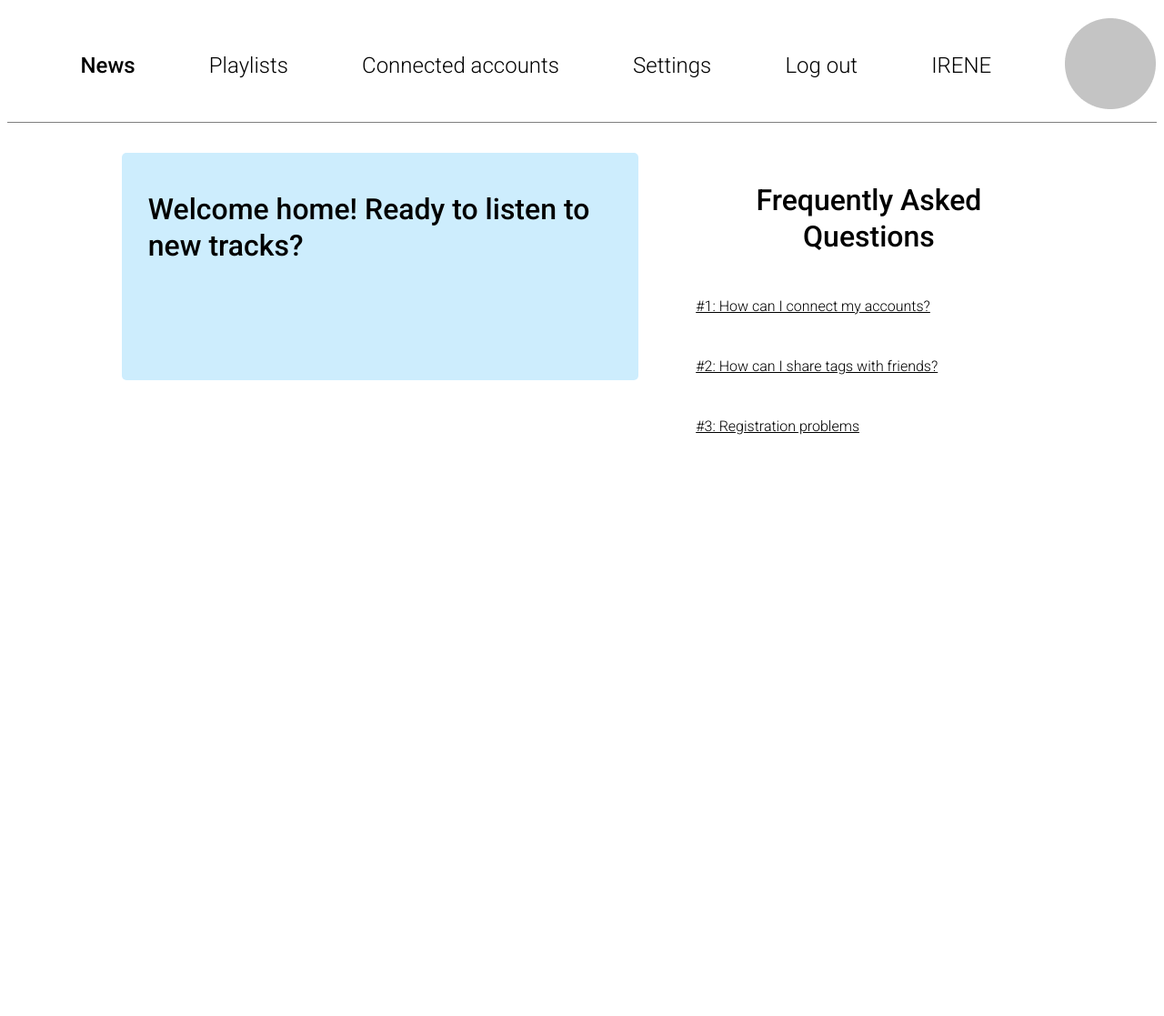
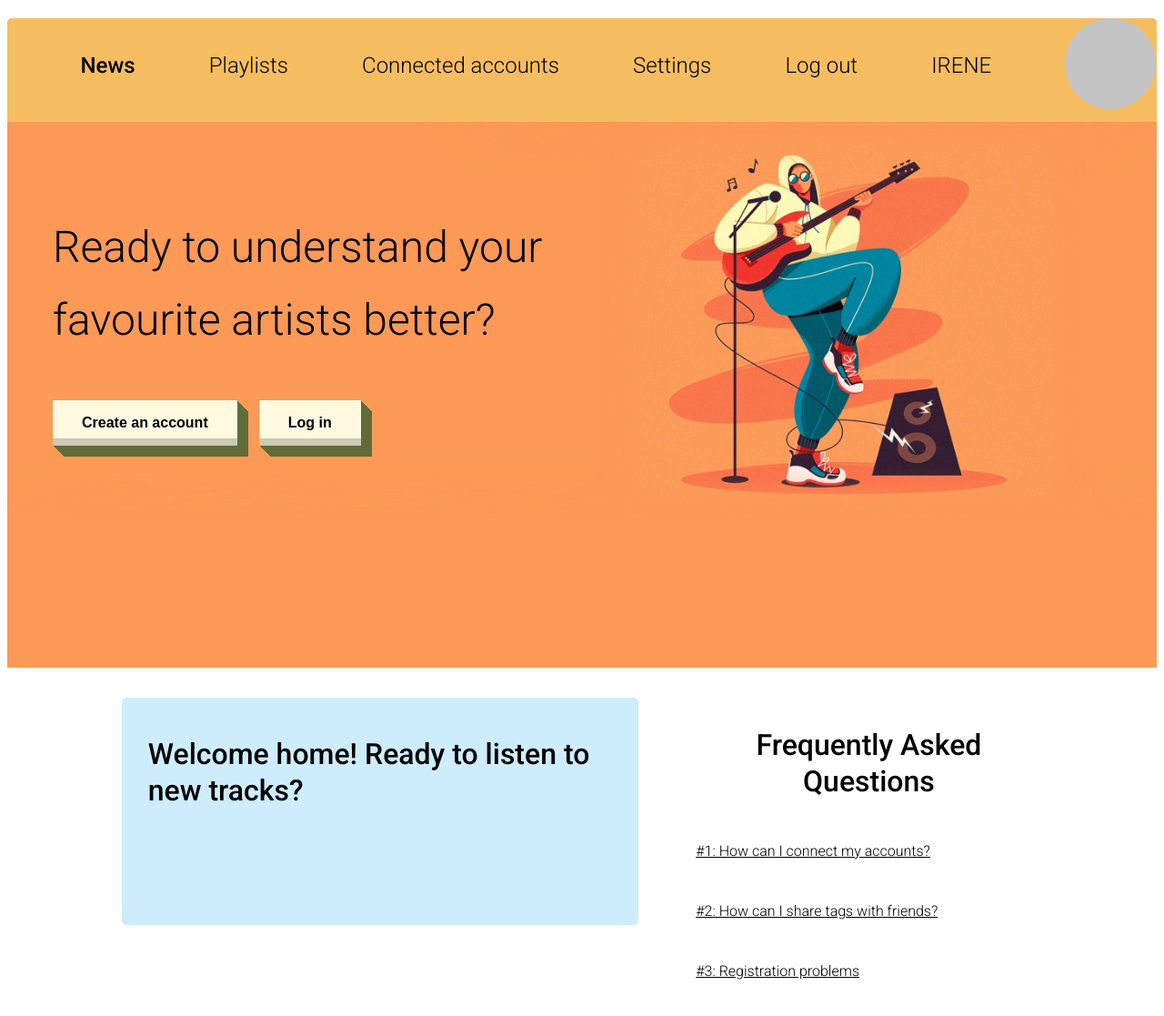
Before and after one commit to nerhneiro/projectLIT2021, a Django app: page / in a window 1280 px wide. Shown: the whole page at 91% size. Before the commit the page ends 478 px from the top, so only its background shows below. Run offline with Django 3.2, Linux system fonts and the light colour scheme.

Commit message:
add index.html design

```diff
--- a/projectLIT/mainapp/templates/mainapp/index.html
+++ b/projectLIT/mainapp/templates/mainapp/index.html
@@ -17,7 +17,16 @@
     </div>
 {%  endblock %}
 {%  block content %}
+    <div class="content-news-beginning">
+    <div class="content-news-beginning-inside">
+        <p class="content-news-beginning-header">Ready to understand your favourite artists better?</p>
+    <button class="content-news-beginning-button-register">Create an account</button>
+     <button class="content-news-beginning-button-login">Log in</button>
+    </div>
+
+    </div>
     <div class="content-news">
+
     <div class="content-news-header">
      <a class="welcome-block-href" href="">
       <div class="welcome-block">
--- a/projectLIT/static/css/main.css
+++ b/projectLIT/static/css/main.css
@@ -13,8 +13,11 @@
 }
 .menu {
     width: 100%;
-    border-bottom: 1px grey solid;
+    /*border-bottom: 1px grey solid;*/
     padding-bottom: 10px;
+    background-color: #f6bd60;
+    border-top-left-radius: 5px;
+    border-top-right-radius: 5px;
 }
 ul, li {
     display: block;
@@ -60,7 +63,7 @@ ul, li {
     letter-spacing: 0em;
 }
 .menu-list li a:hover {
-    color: gray;
+    color: #606C38;
 }
 .menu {
     margin-top: 12px;
@@ -70,6 +73,7 @@ ul, li {
 }
 .photo-element {
     float: right;
+    vertical-align: center;
 }
 .content {
     width: 80%;
@@ -346,10 +350,110 @@ html, body {
 
 
 /*NEWS PAGE*/
+.content-news-beginning-header {
+    color: black;
+    font-family: 'Roboto';
+    font-size: 3em;
+    line-height: 80px;
+    font-weight: 300;
+
+}
 .content-news {
     width: 80%;
     margin: auto;
     padding-top: 33px;
+    display: flex;
+    flex-direction: column;
+}
+.content-news-beginning-inside {
+    position: absolute;
+    width: 50%;
+    margin: 50px;
+}
+.content-news-beginning {
+    display: flex;
+    flex-direction: row;
+    /*background-color: #fe9653;*/
+    background-image: url("../../static/img/main_music_logo.jpeg");
+    min-height: 600px;
+    background-size: 100%;
+    background-repeat: no-repeat;
+    background-color: #FD9956;
+}
+.content-news-beginning-button-register {
+    margin-right: 20px;
+    outline:0;
+  font-size:1em;
+  font-weight:600;
+  background:#FEFAE0;
+  border:none;
+  padding: 1em 2em;
+  transition:all .3s ease-out;
+  box-shadow:inset 0 -8px 0 0 rgba(0,0,0,.2),
+    1px 1px 0 0 #606C38,
+    2px 2px 0 0 #606C38,
+    3px 3px 0 0 #606C38,
+    4px 4px 0 0 #606C38,
+    5px 5px 0 0 #606C38,
+    6px 6px 0 0 #606C38,
+    7px 7px 0 0 #606C38,
+    8px 8px 0 0 #606C38,
+    9px 9px 0 0 #606C38,
+    10px 10px 0 0 #606C38,
+    11px 11px 0 0 #606C38,
+    12px 12px 0 0 #606C38;
+}
+.content-news-beginning-button-register:hover{
+  color:#606C38;
+}
+.content-news-beginning-button-register:active{
+  color:#222;
+  box-shadow:inset 0 -4px 0 0 rgba(0,0,0,.1),
+    1px 1px 0 0 #606C38,
+    2px 2px 0 0 #606C38,
+    3px 3px 0 0 #606C38,
+    4px 4px 0 0 #606C38,
+    5px 5px 0 0 #606C38;
+}
+.content-news-beginning-button-login {
+    /*height: 5em;*/
+    /*width: 10em;*/
+    outline:0;
+  font-size:1em;
+  font-weight:600;
+  background:#FEFAE0;
+  border:none;
+  padding: 1em 2em;
+  transition:all .3s ease-out;
+  box-shadow:inset 0 -8px 0 0 rgba(0,0,0,.2),
+    1px 1px 0 0 #606C38,
+    2px 2px 0 0 #606C38,
+    3px 3px 0 0 #606C38,
+    4px 4px 0 0 #606C38,
+    5px 5px 0 0 #606C38,
+    6px 6px 0 0 #606C38,
+    7px 7px 0 0 #606C38,
+    8px 8px 0 0 #606C38,
+    9px 9px 0 0 #606C38,
+    10px 10px 0 0 #606C38,
+    11px 11px 0 0 #606C38,
+    12px 12px 0 0 #606C38;
+}
+.content-news-beginning-button-login:hover{
+  color:#606C38;
+}
+.content-news-beginning-button-login:active{
+  color:#222;
+  box-shadow:inset 0 -4px 0 0 rgba(0,0,0,.1),
+    1px 1px 0 0 #606C38,
+    2px 2px 0 0 #606C38,
+    3px 3px 0 0 #606C38,
+    4px 4px 0 0 #606C38,
+    5px 5px 0 0 #606C38;
+}
+.content-news-beginning-img {
+    width: 80%;
+    margin-left: 20%;
 }
 .content-news-header {
     display: flex;
@@ -383,6 +487,7 @@ html, body {
 
 .content-news-faq {
     border-radius: 5px;
+
 }
 .content-news-faq-header {
     color: black;
```
Also changed, not shown: projectLIT/static/img/main_music_logo.jpeg (added).
